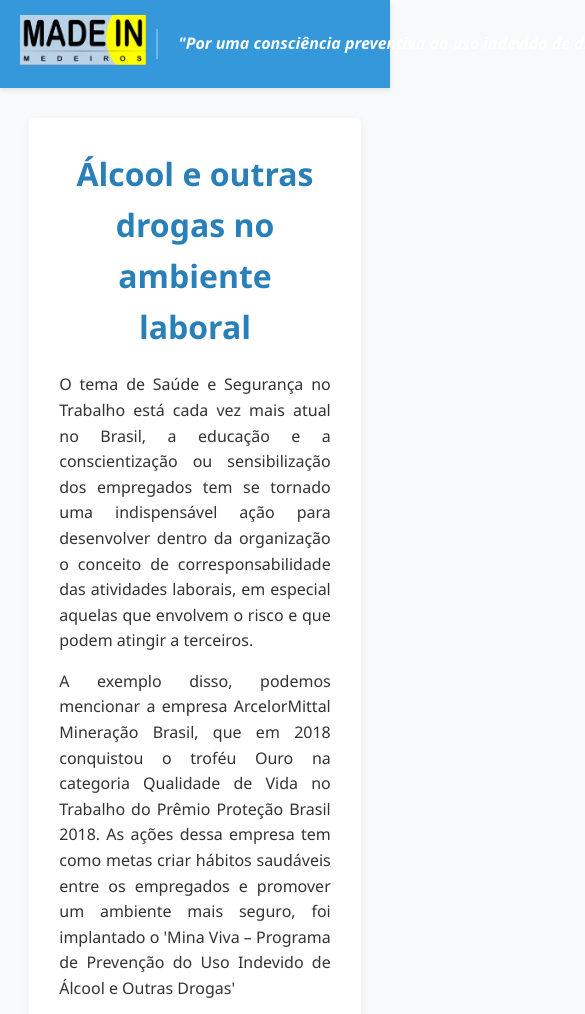
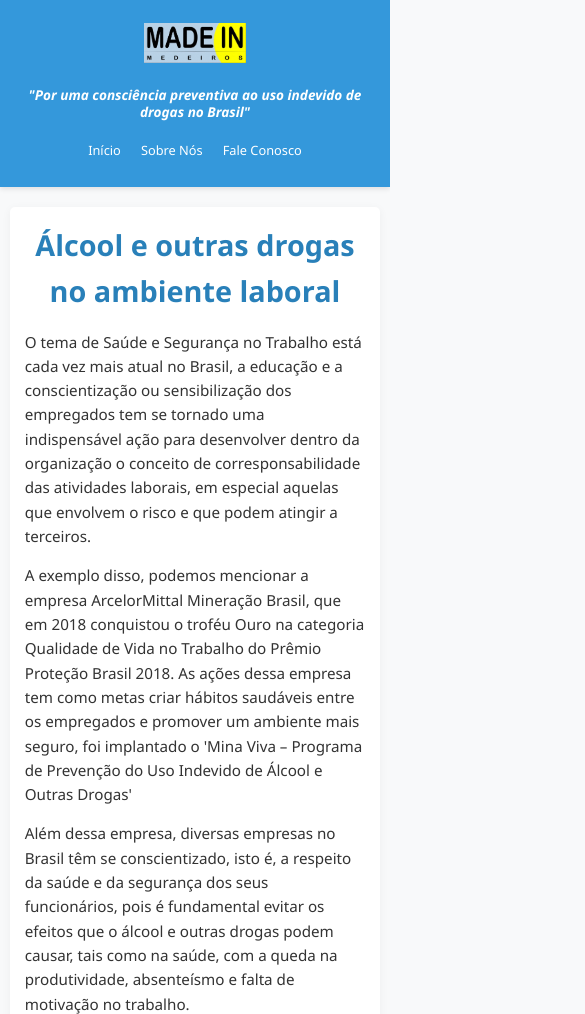
Before and after one commit to madeinmedeiros/madeinmedeiros.github.io, a plain HTML site: page index.html in a window 390 px wide. Shown: the top 1014 px of the page, 585 px wide, since content can reach past the window. Drawn offline with Linux system fonts and the light colour scheme.

Commit message:
Empresas atualizadas e versão mobile arrumada.

```diff
--- a/index.html
+++ b/index.html
@@ -3,7 +3,7 @@
 <head>
     <meta charset="UTF-8">
     <meta name="viewport" content="width=device-width, initial-scale=1.0">
-    <title>Por uma consciência preventiva - Made in Medeiros</title>
+    <title>Made in Medeiros</title>
     <link rel="stylesheet" href="styles.css">
 </head>
 <body>
--- a/styles.css
+++ b/styles.css
@@ -298,9 +298,66 @@ footer p {
 }
 
 @media (max-width: 768px) {
+    .header-content {
+        flex-direction: column;
+        gap: 15px;
+        padding: 10px;
+    }
+
+    .header-separator {
+        display: none;
+    }
+
+    .slogan h2 {
+        white-space: normal;
+        text-align: center;
+        font-size: 0.9rem;
+        padding: 0 10px;
+    }
+
+    .logo-img {
+        max-height: 40px;
+    }
+
+    nav ul {
+        gap: 10px;
+        flex-wrap: wrap;
+        justify-content: center;
+    }
+
+    nav ul li a {
+        font-size: 0.85rem;
+        padding: 5px 8px;
+    }
+
+    main {
+        width: 95%;
+        padding: 20px;
+        margin: 20px auto;
+    }
+
+    h1 {
+        font-size: 1.8rem;
+        margin-bottom: 15px;
+    }
+
+    p {
+        font-size: 0.95rem;
+        text-align: left;
+    }
+
+    .about-section {
+        padding: 15px;
+    }
+
+    .company-info {
+        padding: 15px;
+    }
+
     .companies-grid {
         grid-template-columns: repeat(2, 1fr);
-        gap: 10px;
+        gap: 15px;
+        padding: 0 10px;
     }
 
     .company-card img {
@@ -309,15 +366,37 @@ footer p {
 }
 
 @media (max-width: 480px) {
+    .header-content {
+        padding: 8px;
+    }
+
+    .slogan h2 {
+        font-size: 0.85rem;
+    }
+
+    nav ul {
+        gap: 8px;
+    }
+
+    nav ul li a {
+        font-size: 0.8rem;
+        padding: 4px 6px;
+    }
+
     .companies-grid {
         grid-template-columns: 1fr;
+        gap: 12px;
     }
 
     .about-section {
-        padding: 20px;
+        padding: 12px;
     }
 
     .company-info {
-        padding: 20px;
+        padding: 12px;
+    }
+
+    main {
+        padding: 15px;
     }
 }
```
Also changed, not shown: empresa1.png, empresa13.png, empresa14.png, empresa2.png.
